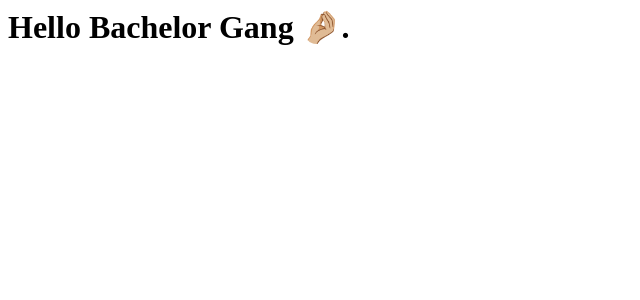
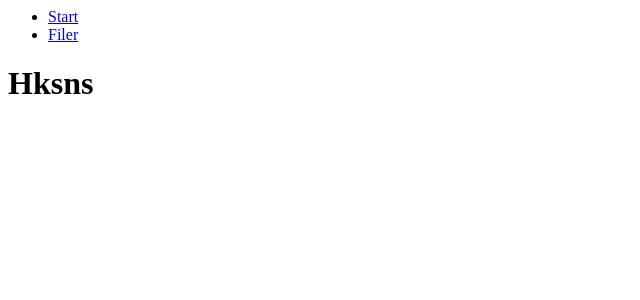
Before and after one commit to Bachelor2025/Yobr, a React (Vite) app: page / in a window 1280 px wide. Shown: the top 300 px of the page, without its empty margins (0-640 px from the left). Built offline with nearby package versions, Linux system fonts and the light colour scheme.

Commit message:
Installed Router-Dom Added Pages and Navigation for development.

```diff
--- a/package.json
+++ b/package.json
@@ -8,6 +8,7 @@
     "vite": "^6.0.11"
   },
   "dependencies": {
+    "bootstrap": "^5.3.3",
     "react": "^19.0.0",
     "react-dom": "^19.0.0",
     "react-router-dom": "^7.1.5"
--- /dev/null
+++ b/src/App.tsx
@@ -0,0 +1,10 @@
+import React from "react";
+import RoutingMain from "./Routing/RoutingMain";
+
+export default function App() {
+  return (
+    <>
+      <RoutingMain />
+    </>
+  );
+}
--- a/src/Components/Application/App.tsx
+++ /dev/null
@@ -1,9 +0,0 @@
-import React from "react";
-
-export default function App() {
-  return (
-    <div>
-      <h1>Hello Bachelor Gang 🤌🏼.</h1>
-    </div>
-  );
-}
--- /dev/null
+++ b/src/Pages/FilePage.tsx
@@ -0,0 +1,11 @@
+import React from "react";
+
+const FilePage = () => {
+  return (
+    <section>
+      <h1>Files....</h1>
+    </section>
+  );
+};
+
+export default FilePage;
--- /dev/null
+++ b/src/Pages/StartPage.tsx
@@ -0,0 +1,11 @@
+import React from "react";
+
+const StartPage = () => {
+  return (
+    <section>
+      <h1>HALLO.. Testing testing</h1>
+    </section>
+  );
+};
+
+export default StartPage;
--- /dev/null
+++ b/src/Routing/RoutingMain.tsx
@@ -0,0 +1,26 @@
+import React from "react";
+import { BrowserRouter, Route, Routes } from "react-router-dom";
+import MainNavigation from "../Shared/MainNavigation";
+import StartPage from "../Pages/StartPage";
+import App from "../App";
+import FilePage from "../Pages/FilePage";
+
+const RoutingMain = () => {
+  return (
+    <BrowserRouter>
+      <header>
+        <MainNavigation />
+      </header>
+
+      <main className="container">
+        <Routes>
+          <Route path="/" element={<h1> Hksns </h1>} />
+          <Route path="files" element={<FilePage />} />
+          <Route path="start" element={<StartPage />} />
+        </Routes>
+      </main>
+    </BrowserRouter>
+  );
+};
+
+export default RoutingMain;
--- /dev/null
+++ b/src/Shared/MainNavigation.tsx
@@ -0,0 +1,19 @@
+import { Link } from "react-router-dom";
+import React from "react";
+
+const MainNavigation = () => {
+  return (
+    <nav>
+      <ul>
+        <li>
+          <Link to="start">Start</Link>
+        </li>
+        <li>
+          <Link to="files">Filer</Link>
+        </li>
+      </ul>
+    </nav>
+  );
+};
+
+export default MainNavigation;
--- a/src/main.tsx
+++ b/src/main.tsx
@@ -1,5 +1,5 @@
 import React from "react";
 import { createRoot } from "react-dom/client";
-import App from "./Components/Application/App";
+import App from "./App";
 
 createRoot(document.getElementById("root")!).render(<App />);
```
Also changed, not shown: 1 other file (tests, documents, lock files or other folders).
